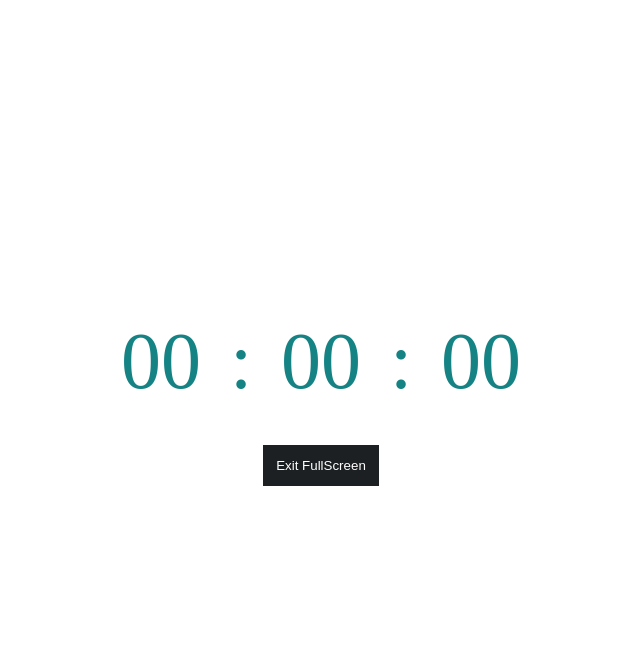
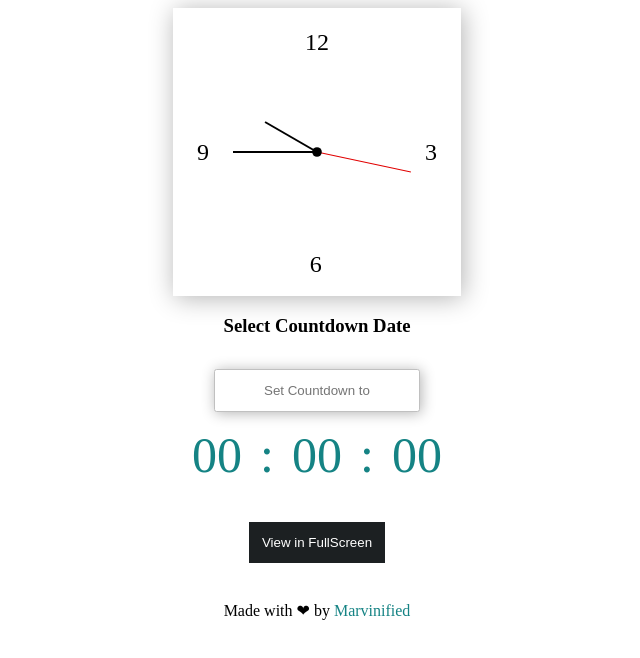
Before and after one commit to Marvinified/countdown-app, a React app: page / in a window 1280 px wide. Shown: the whole page, without its empty margins (323-963 px from the left). Built offline with nearby package versions, Linux system fonts and the light colour scheme.

Commit message:
Fixed Credits Position issues🕺✔

```diff
--- a/public/index.html
+++ b/public/index.html
@@ -20,7 +20,7 @@
       work correctly both with client-side routing and a non-root public URL.
       Learn how to configure a non-root public URL by running `npm run build`.
     -->
-	<title>React App</title>
+	<title>Let's Countdown</title>
 </head>
 
 <body>
--- a/src/index.js
+++ b/src/index.js
@@ -38,10 +38,22 @@
 
 `;
 
+const Credits = styled.div`
+    // position absolute;
+    // bottom 0;
+    margin 2em;
+    width  stretch;
+    text-align center;
+`;
+
+const Link = styled.a`
+    color #158384;
+    text-decoration none;
+`;
 class App extends Component {
   state = {
     date: null,
-    isFullScreen: true
+    isFullScreen: false
   };
   countDownNode = null;
   toggleFullScreen = () => {
@@ -65,6 +77,10 @@
                 `Remaining Before ${this.state.date.toString()}`}
             </p>
             <Button onClick={this.toggleFullScreen}>Exit FullScreen</Button>
+            <Credits>
+              Made with ❤ by{" "}
+              <Link href="https://marvinified.github.io">Marvinified</Link>
+            </Credits>
           </FullScreenWrap>
         ) : (
           <Column>
@@ -93,6 +109,10 @@
                 `Remaining Before ${this.state.date.toString()}`}
             </p>
             <Button onClick={this.toggleFullScreen}>View in FullScreen</Button>
+            <Credits>
+              Made with ❤ by{" "}
+              <Link href="https://marvinified.github.io">Marvinified</Link>
+            </Credits>
           </Column>
         )}
       </Fragment>
```
